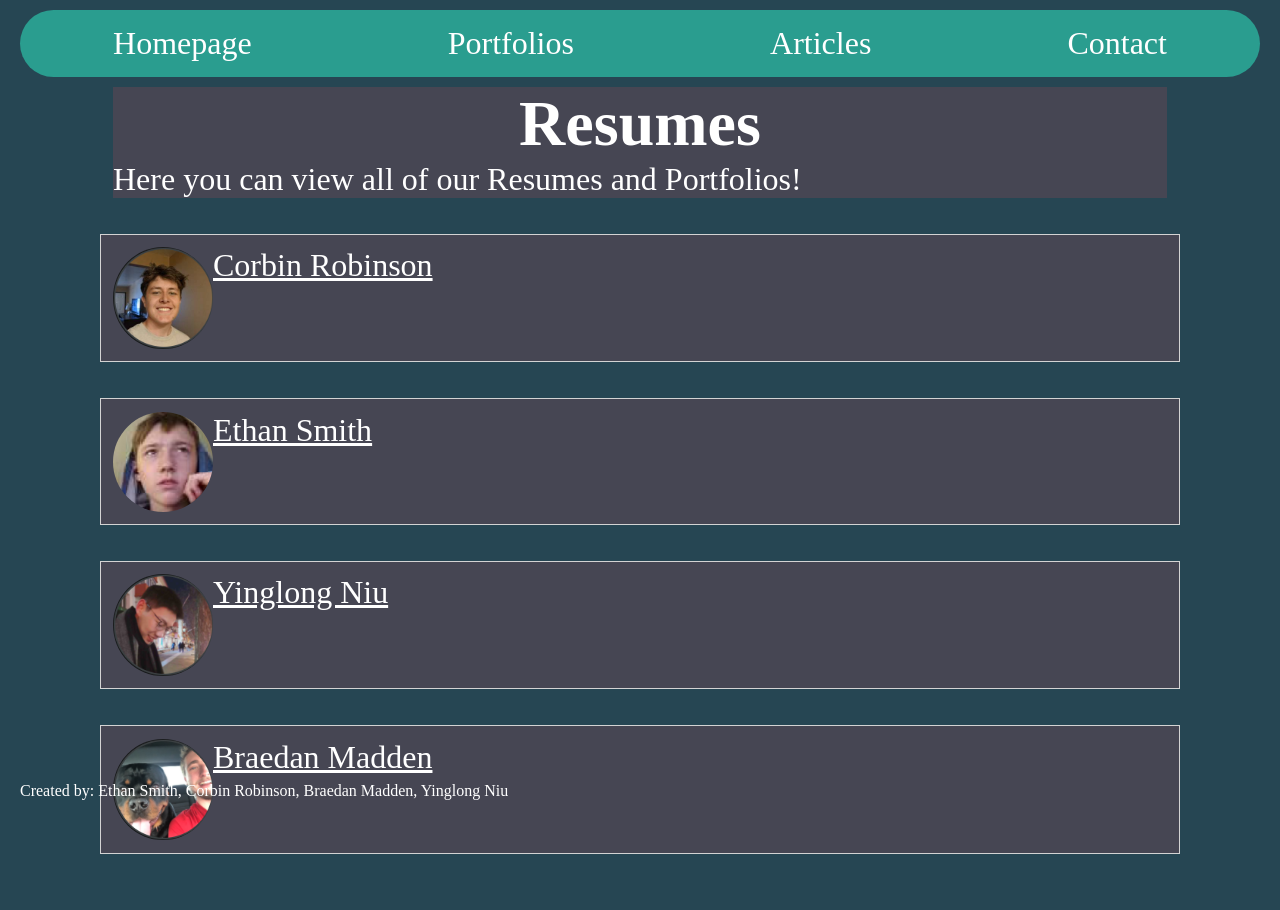
After one commit to ethjsmith/webProg, a PHP site: page /webDevFinal/portfolios.html in a window 1280 px wide. The commit adds this page. Run offline with PHP 8.4, Linux system fonts and the light colour scheme.

Commit message:
transitional pages

```diff
--- /dev/null
+++ b/webDevFinal/portfolios.html
@@ -0,0 +1,60 @@
+<!DOCTYPE html>
+<!--
+Heres the link to the color pallete
+https://coolors.co/264653-2a9d8f-e9c46a-f4a261-e76f51
+-->
+<html lang="en">
+  <head>
+    <meta charset="utf-8" />
+    <link rel="stylesheet" href="styles.css" />
+    <title>Home</title>
+  </head>
+  <body>
+    <nav class="grid">
+      <a class="cell" href="index.html">Homepage</a>
+      <a class="cell" href="portfolios.html">Portfolios</a>
+      <a class="cell" href="Articles.html">Articles</a>
+      <a class="cell" href="contact.html">Contact </a>
+    </nav>
+    <main>
+      <div class= "articlebody">
+        <h1 class="articlebody"> Resumes </h1>
+        <p> Here you can view all of our Resumes and Portfolios! </p></div><br><br>
+
+          <a href="corbinResume.html">
+            <div class= "articlebody box">
+            <img class="rounder l pre" src="img/corbin.png"/>
+            <figcaption>Corbin Robinson</figcaption></div>
+          </a>
+          <br><br>
+
+          <a href="ethan.html">
+            <div class= "articlebody box">
+            <img class="rounder l pre" src="img/ethan.jpeg"  />
+            <figcaption>Ethan Smith</figcaption>
+            </div>
+          </a>
+          <br><br>
+
+          <a href="yinglong2.html">
+            <div class= "articlebody box ">
+            <img class="rounder l pre" src="img/yinglong.png" />
+            <figcaption>Yinglong Niu</figcaption>
+          </div>
+          </a>
+          <br><br>
+
+          <a href="braedan.html">
+            <div class= "articlebody box">
+            <img class="rounder l pre " src="img/braedan.png" />
+            <figcaption>Braedan Madden</figcaption>
+            </div>
+          </a>
+          <br><br>
+
+    </main>
+    <footer>
+      Created by: Ethan Smith, Corbin Robinson, Braedan Madden, Yinglong Niu
+    </footer>
+  </body>
+</html>
--- a/webDevFinal/styles.css
+++ b/webDevFinal/styles.css
@@ -52,7 +52,6 @@ nav {
   width: 250px;
   height: auto;
   padding: 15px 0;
-  border-radius: 20px;
   aspect-ratio: 1;
 }
 .articlebody {
@@ -89,14 +88,16 @@ li ul li { /* I think this is the syntax for this */
 .artimg{
   width:30%;
   height:30%;
-
+}
+.pre {
+  max-width: 100px;
 }
 .rounder {
   border-radius: 50%;
 }
 .pa {
 text-align:justify;
-margin:5%;
+margin:3%;
 }
 .box {
   border: 1px solid lightgrey;
@@ -119,6 +120,9 @@ a {
   float:left;
   width:47%;
 }
+.ll {
+  float:left;
+}
 .r {
   float:right;
   width:47%;
```
Also changed, not shown: webDevFinal/Articles.html (added, +60 -0 lines), webDevFinal/darkestDungeon.html (+5 -4 lines), webDevFinal/index.html (+6 -6 lines).
